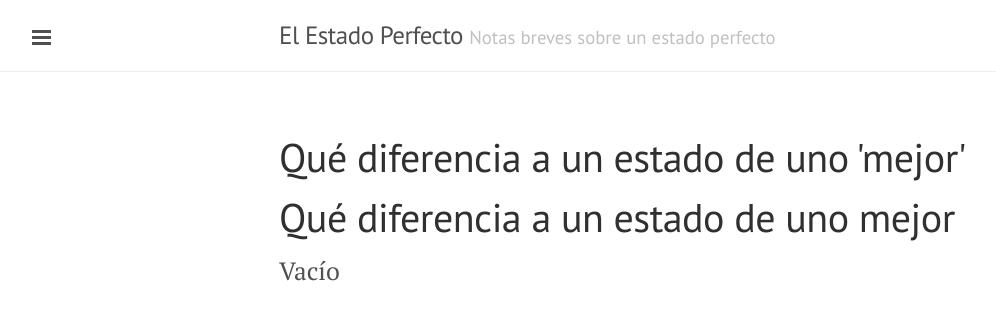
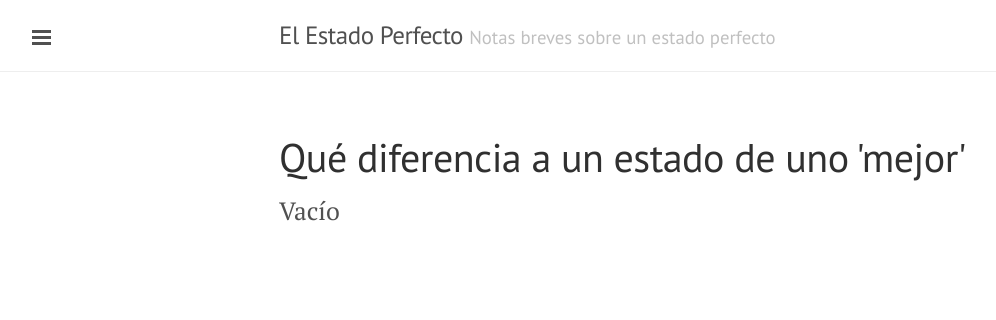
Before and after one commit to estadoperfecto/estadoperfecto.github.io, a Jekyll site: the page built from que_diferencia.html, in a window 1280 px wide. Shown: the top 320 px of the page, without its empty margins (1-997 px from the left). Built offline with Jekyll 4.4.1, drawn with Linux system fonts in a browser that asks for light colours.

Commit message:
Title test

```diff
--- a/que_diferencia.html
+++ b/que_diferencia.html
@@ -4,6 +4,5 @@ title: "Qué diferencia a un estado de uno 'mejor'"
 ---
 
 <div class="page">
-  <h1 class="page-title">Qué diferencia a un estado de uno mejor</h1>
   <p class="lead">Vacío</p>
 </div>
```
